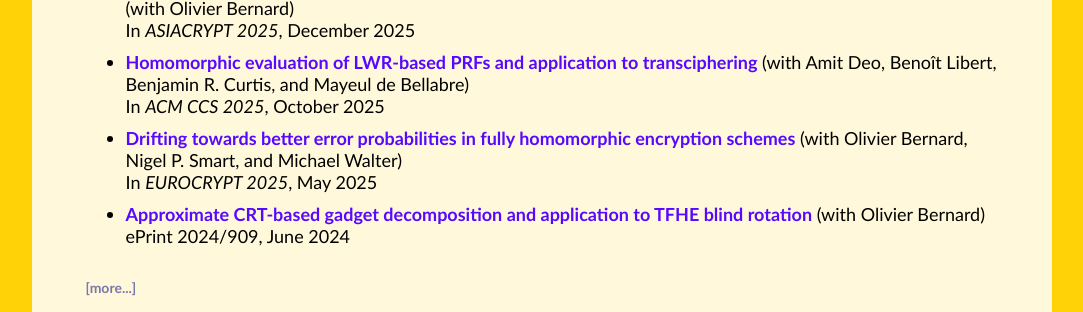
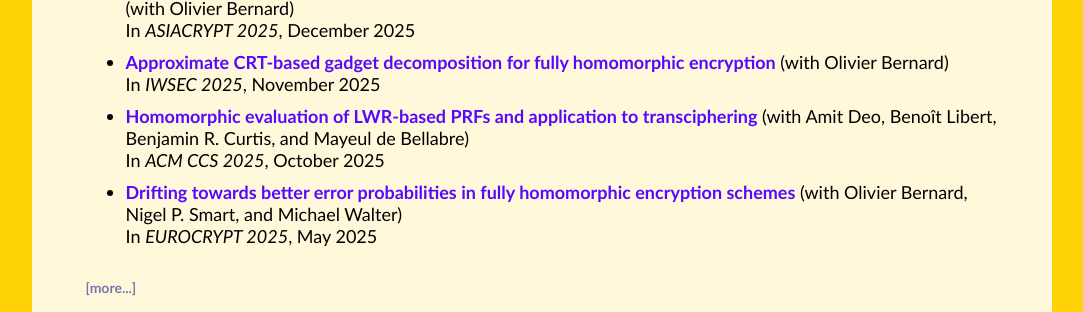
Before and after one commit to MarcJoye/marcjoye.github.io, a plain HTML site: page index.html in a window 1280 px wide. Shown: the part 315-627 px from the top of the page, without its empty margins (98-1181 px from the left). Drawn offline with Linux system fonts and the light colour scheme.

Commit message:
Add files via upload
iwsec

```diff
--- a/index.html
+++ b/index.html
@@ -71,9 +71,9 @@ cryptology, security, privacy, elliptic curves, cryptanalysis, homomorphic encry
 <h2>Recent Publications and Preprints</h2>
 <ul>
   <li><a href="https://ia.cr/2025/163">Bootstrapping (T)FHE ciphertexts via automorphisms: Closing the gap between binary and Gaussian keys</a> (with Olivier Bernard)<br />In <em>ASIACRYPT 2025</em>, December 2025</li>
+  <li><a href="https://ia.cr/2024/909">Approximate CRT-based gadget decomposition for fully homomorphic encryption</a> (with Olivier Bernard)<br />In <em>IWSEC 2025</em>, November 2025</li>
   <li><a href="https://ia.cr/2024/665">Homomorphic evaluation of LWR-based PRFs and application to transciphering</a> (with Amit Deo, Beno&icirc;t Libert, Benjamin R. Curtis, and Mayeul de Bellabre)<br />In <em>ACM CCS 2025</em>, October 2025</li>
    <li><a href="https://doi.org/10.1007/978-3-031-91101-9_7">Drifting towards better error probabilities in fully homomorphic encryption schemes</a> (with Olivier Bernard, Nigel P. Smart, and Michael Walter)<br />In <em>EUROCRYPT 2025</em>, May 2025</li>
-  <li><a href="https://ia.cr/2024/909">Approximate CRT-based gadget decomposition and application to TFHE blind rotation</a> (with Olivier Bernard)<br />ePrint 2024/909, June 2024</li>
 </ul>
 <p class="back"><a href="publications.html">[more...]</a></p>
 <p class="back" style="text-align:right"><a href="#page-top">::back to top::</a></p>
```
